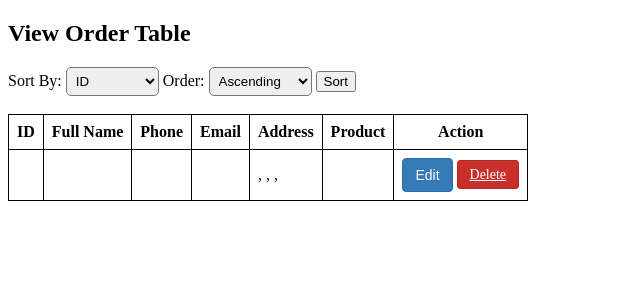
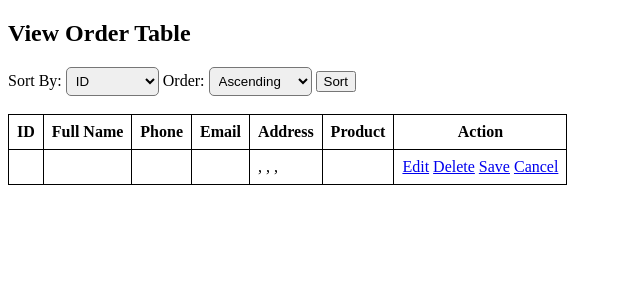
Before and after one commit to reevugg/ComSci, a PHP site: page /View_order.php in a window 1280 px wide. Shown: the top 300 px of the page, without its empty margins (0-640 px from the left). Run offline with PHP 8.4, Linux system fonts and the light colour scheme; tables that the repository leaves empty or names only in its code hold one stand-in row (values such as "Sample post"); data that the repository does not hold is empty.

Commit message:
Add files via upload

```diff
--- a/GroupM/View_order.php
+++ b/GroupM/View_order.php
@@ -43,7 +43,7 @@ if (isset($_POST['edit_row_id'])) {
     $address = $_POST['address'];
     $updateSql = "UPDATE View_order SET `Full name` = '$fullName', `Phone` = '$phone', `Email` = '$email', `Address` = '$address' WHERE ID = $editId";
     if ($conn->query($updateSql) === TRUE) {
-        // Edit saved successfully
+        echo "<meta http-equiv='refresh' content='0'>"; // Refresh the page to reflect the updated changes
     } else {
         echo "Error updating row: " . $conn->error;
     }
@@ -76,47 +76,8 @@ $result = $conn->query($sql);
             cursor: pointer;
         }
 
-        .edit-btn,
-        .save-btn,
-        .cancel-btn,
-        .delete-btn {
-            padding: 6px 12px;
-            margin-bottom: 0;
-            font-size: 14px;
-            font-weight: 400;
-            line-height: 1.42857143;
-            text-align: center;
-            white-space: nowrap;
-            vertical-align: middle;
-            cursor: pointer;
-            border: 1px solid transparent;
-            border-radius: 4px;
-        }
-
-        .edit-btn {
-            color: #fff;
-            background-color: #337ab7;
-            border-color: #2e6da4;
-        }
-
-        .save-btn {
-            color: #fff;
-            background-color: #5cb85c;
-            border-color: #4cae4c;
-            display: none;
-        }
-
-        .cancel-btn {
-            color: #fff;
-            background-color: #d9534f;
-            border-color: #d43f3a;
-            display: none;
-        }
-
-        .delete-btn {
-            color: #fff;
-            background-color: #c9302c;
-            border-color: #ac2925;
+        .editing {
+            background-color: #ffffcc;
         }
     </style>
 </head>
@@ -166,15 +127,12 @@ $result = $conn->query($sql);
                         <td class='editable email'>" . $row["Email"] . "</td>
                         <td class='editable address'>" . $address . "</td>
                         <td>" . $row["Product"] . "</td>
-                        <td>";
-                if (isset($_POST['edit_row_id']) && $_POST['edit_row_id'] == $row["ID"]) {
-                    echo "<button class='save-btn'>Save</button>
-                          <button class='cancel-btn'>Cancel</button>";
-                } else {
-                    echo "<button class='edit-btn'>Edit</button>
-                          <a href='view_order.php?delete=" . $row["ID"] . "' class='delete-btn'>Delete</a>";
-                }
-                echo "</td>
+                        <td>
+                            <a href='#' class='edit-btn'>Edit</a>
+                            <a href='view_order.php?delete=" . $row["ID"] . "'>Delete</a>
+                            <a href='#' class='save-btn'>Save</a>
+                            <a href='#' class='cancel-btn'>Cancel</a>
+                        </td>
                       </tr>";
             }
         } else {
@@ -188,27 +146,29 @@ $result = $conn->query($sql);
         $(document).ready(function() {
             $("body").on("click", ".edit-btn", function() {
                 var row = $(this).closest("tr");
+                var fullName = row.find(".full-name").text();
+                var phone = row.find(".phone").text();
+                var email = row.find(".email").text();
+                var address = row.find(".address").text();
 
-                if (row.hasClass("editing")) {
-                    return; // Don't proceed if already editing
-                }
-
-                row.addClass("editing");
-                row.find(".edit-btn").hide();
+                row.find(".edit-btn, .delete-btn").hide();
                 row.find(".save-btn, .cancel-btn").show();
                 row.find(".editable").each(function() {
                     var input = $("<input type='text' class='edit-input'>");
                     input.val($(this).text());
                     $(this).html(input);
                 });
+
+                row.find(".full-name input").focus().val(fullName);
+                row.find(".phone input").val(phone);
+                row.find(".email input").val(email);
+                row.find(".address input").val(address);
             });
 
             $("body").on("click", ".cancel-btn", function() {
                 var row = $(this).closest("tr");
-
-                row.removeClass("editing");
                 row.find(".save-btn, .cancel-btn").hide();
-                row.find(".edit-btn").show();
+                row.find(".edit-btn, .delete-btn").show();
                 row.find(".editable").each(function() {
                     $(this).text($(this).find("input").val());
                 });
@@ -233,8 +193,7 @@ $result = $conn->query($sql);
                         address: address
                     },
                     success: function() {
-                        // Refresh the page after saving the edit
-                        location.reload();
+                        location.reload(); // Refresh the page after saving the edit
                     }
                 });
             });
```
Also changed, not shown: GroupM/garabageorder.php (added, +50 -0 lines).
